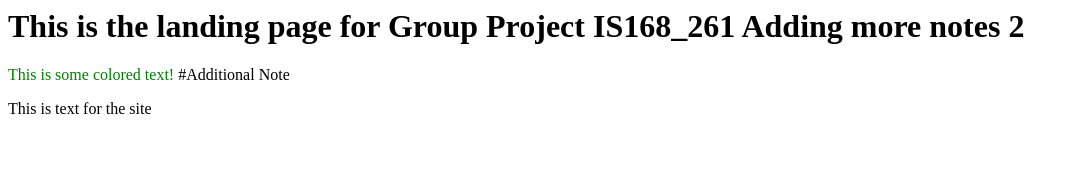
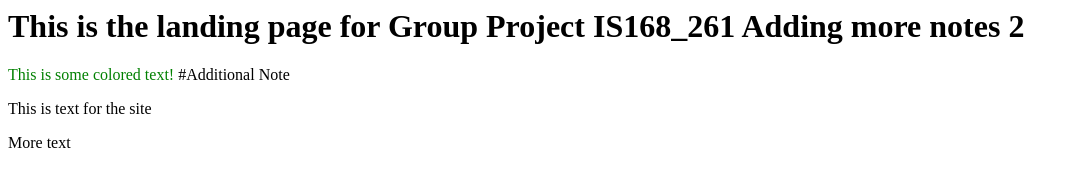
Before and after one commit to KEBrown95/Modern-Cloud, a plain HTML site: page index.html in a window 1280 px wide. Shown: the whole page, without its empty margins (0-1079 px from the left). Drawn offline with Linux system fonts and the light colour scheme.

Commit message:
Add description

```diff
--- a/index.html
+++ b/index.html
@@ -5,3 +5,4 @@
 <font color="green">This is some colored text!</font>
 #Additional Note
 <p>This is text for the site<p>
+<p>More text<p>
```
